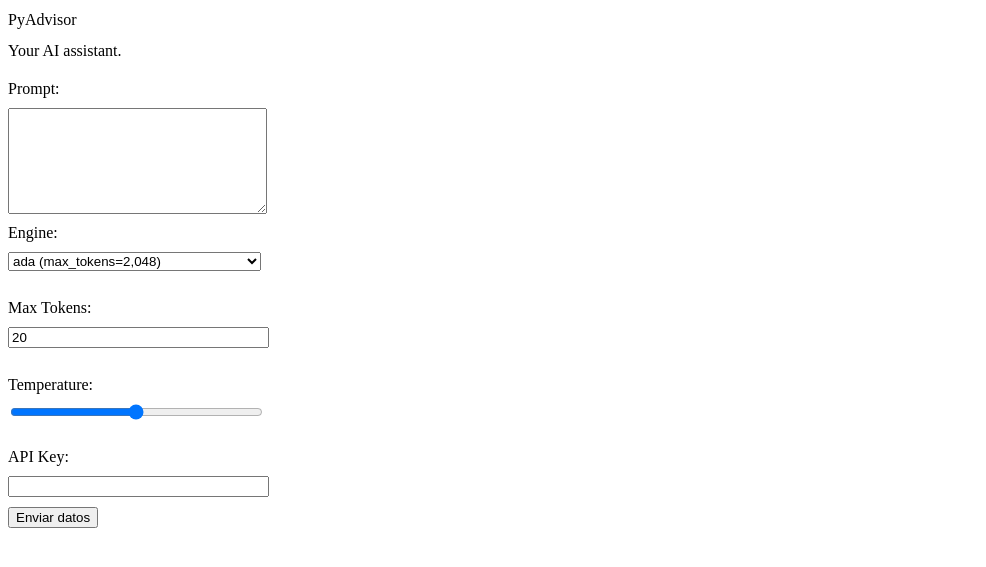
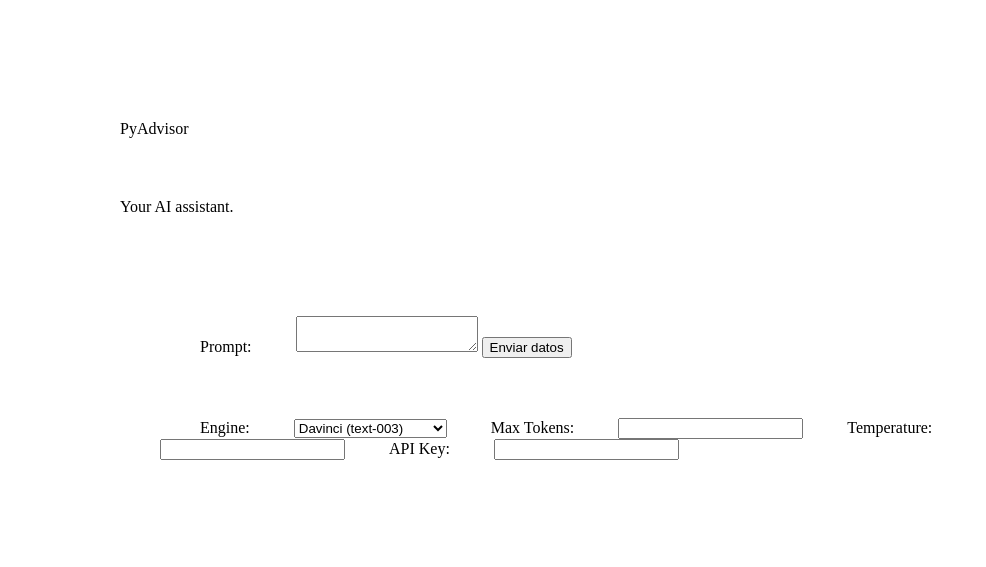
Before and after one commit to seenstevo/GPT3-App-Post-creator, a Flask app: page / in a window 1280 px wide. Shown: the top 567 px of the page, without its empty margins (0-986 px from the left). Run offline with Flask 2, Linux system fonts and the light colour scheme.

Commit message:
Update index.html

```diff
--- a/app/templates/index.html
+++ b/app/templates/index.html
@@ -1,27 +1,10 @@
-<!DOCTYPE html>
+<!-- <!DOCTYPE html> -->
+
 <html lang="es-ES">
     <head>
         <meta charset="UTF-8">
-        <link rel="stylesheet" href="css/style.css">
+        <link rel="stylesheet" href="./css/style.css">
         <title>Chat GPT</title>
-        <style>
-            form {
-                margin: 20px 0;
-            }
-            label, input, select, textarea {
-                display: block;
-                margin-bottom: 10px;
-            }
-            textarea#prompt {
-                width: 100%;
-                height: 100px;
-            }
-            .prompt, .data label, .data input, .data select {
-                display: block;
-                width: 20%;
-                margin-bottom: 10px;
-            }
-        </style>
     </head>
 
     <body>
@@ -32,35 +15,27 @@
                 <div class="prompt">
                     <label for="prompt">Prompt:</label>
                     <textarea id="prompt" name="prompt"></textarea>
+                    <input type="submit" value="Enviar datos">
                 </div>
 
                 <div class="data">
                     <label for="engine">Engine:</label>
-                    <select id="engine" name="engine">
-                        <option value="ada">ada (max_tokens=2,048)</option>
-                        <option value="text-davinci-003">Davinci-text-003 (max_tokens=4,000)</option>
-                        <option value="text-davinci-002">Davinci-text-002 (max_tokens=4,000)</option>
-                        <option value="code-davinci-003">Davinci-code-002 (max_tokens=8,000)</option>
-                        <option value="gpt-3.5-turbo">GPT-3.5-Turbo (max_tokens=4,096)</option>
-                        <option value="gpt-3.5-turbo-0301">GPT-3.5-Turbo-0301 (max_tokens=4,096)</option>
+                    <select id="engine" name="engine"><br>
+                        <option value="text-davinci-003">Davinci (text-003)</option>
+                        <option value="text-davinci-002">Davinci (text-002)</option>
+                        <option value="code-davinci-003">Davinci (code-002)</option>
+                        <option value="gpt-3.5-turbo">GPT-Turbo (3.5)</option>
+                        <option value="gpt-3.5-turbo-0301">GPT-Turbo-0301 (3.5)</option>
                     </select>
 
-                    <br>
-
                     <label for="max_tokens">Max Tokens:</label>
-                    <input type="text" id="max_tokens" name="max_tokens" value="20">
-                    <br>
+                    <input type="text" id="max_tokens" name="max_tokens">
 
                     <label for="temperature">Temperature:</label>
-                    <input type="range" id="temperature" name="temperature" min="0" max="1" step="0.1" value="0.5">
-                    <br>
+                    <input type="text" id="temperature" name="temperature">
 
                     <label for="api_key">API Key:</label>
                     <input type="text" id="api_key" name="api_key">
-                </div>
-
-                <div class="submit">
-                    <input type="submit" value="Enviar datos">
                 </div>
             </form>
         </main>
```
